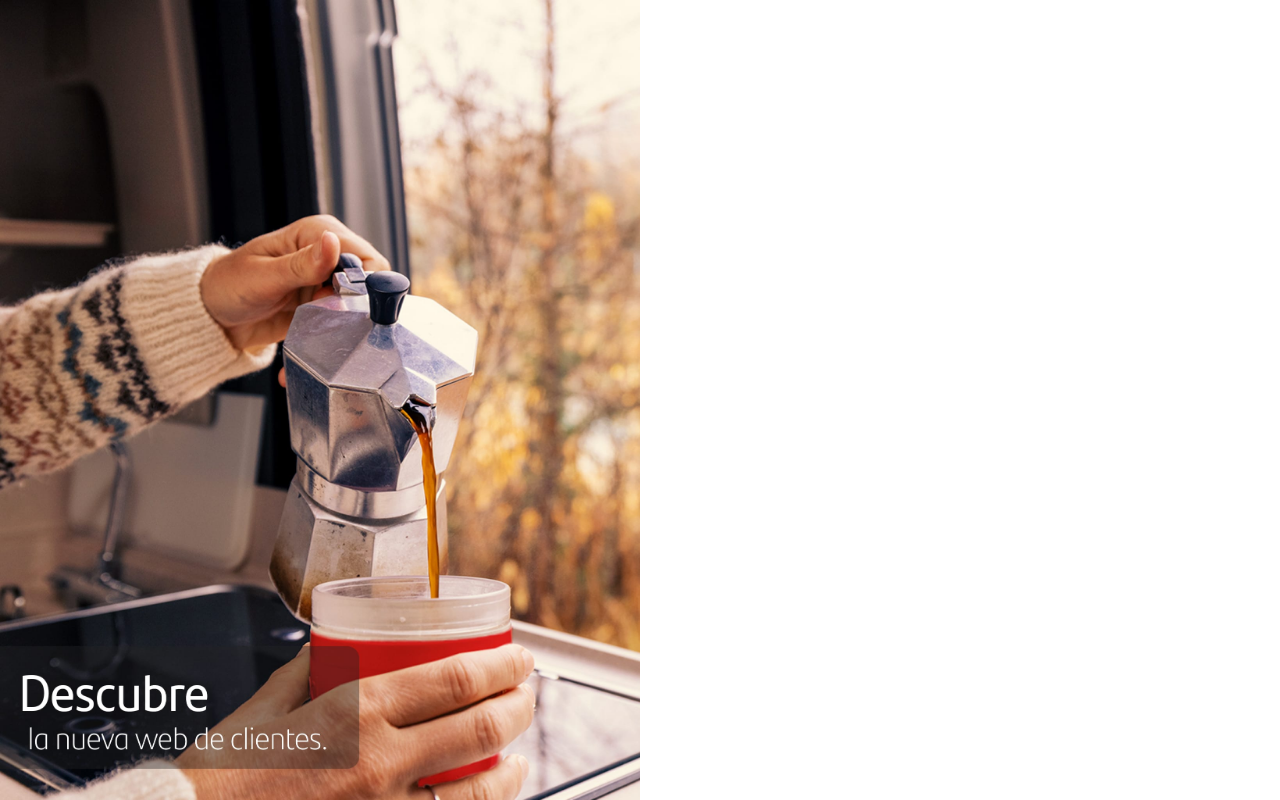
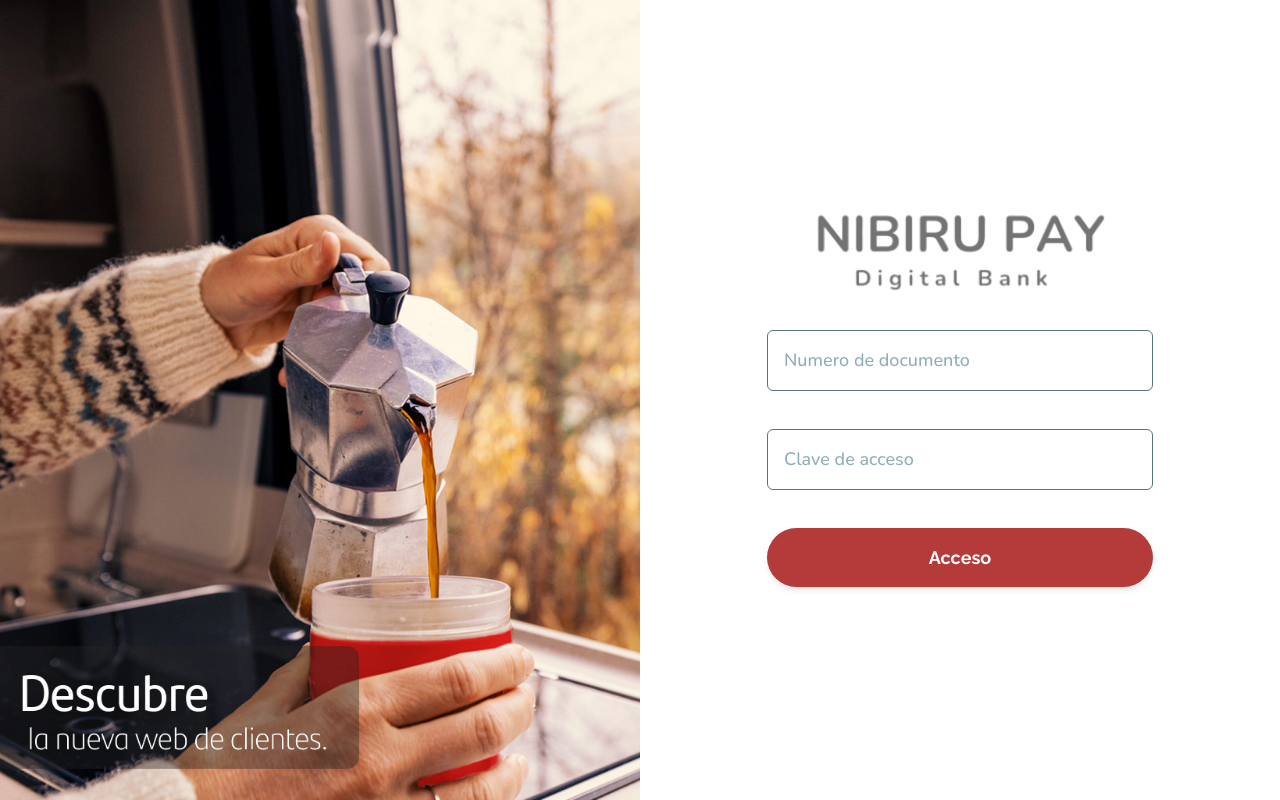
Before and after one commit to Nibiru-Home/bank-front, an Angular app: page /login in a window 1280 px wide. Built offline with nearby package versions, Linux system fonts and the light colour scheme.

Commit message:
Formulario

```diff
--- a/src/app/components/pages/login/login.html
+++ b/src/app/components/pages/login/login.html
@@ -2,4 +2,27 @@
   <div class="login-image">
     <img src="images/imagenLogin.jpg" alt="Login Image">
   </div>
+  <div class="login-content">
+    <div class="login-form-wrapper">
+      <div class="login-logo-container">
+        <img src="images/Logo.png" alt="Bank Logo" class="login-logo">
+      </div>
+      <form class="login-form">
+        <app-input
+          placeholder="Numero de documento"
+          id="doc-number">
+        </app-input>
+
+        <app-input
+          type="password"
+          placeholder="Clave de acceso"
+          id="access-key">
+        </app-input>
+
+        <div class="login-button-container">
+          <app-button text="Acceso" type="submit"></app-button>
+        </div>
+      </form>
+    </div>
+  </div>
 </div>
--- a/src/app/components/pages/login/login.scss
+++ b/src/app/components/pages/login/login.scss
@@ -1,4 +1,4 @@
-@use "../../../scss/01_utilies/variables" as utilities;
+@use "../../../scss/main.scss";
 
 .login-container {
   margin: var(--cyb-sys-margin-1);
@@ -6,9 +6,8 @@
   width: var(--cyb-sys-width-15);
   height: var(--cyb-sys-height-16);
   display: flex;
-  justify-content: flex-start;
-  align-items: flex-start;
-  overflow: hidden;
+  justify-content: space-between;
+  align-items: center;
 }
 
 .login-image {
@@ -16,12 +15,66 @@
   padding: var(--cyb-sys-padding-1);
   width: var(--cyb-sys-width-13);
   height: var(--cyb-sys-height-14);
+
+  img {
+    display: block;
+    width: var(--cyb-sys-width-14);
+    height: var(--cyb-sys-height-14);
+    object-fit: cover;
+    object-position: left center;
+  }
 }
 
-.login-image img {
-  display: block;
-  width: var(--cyb-sys-width-14);
+.login-content {
+  width: var(--cyb-sys-width-13);
   height: var(--cyb-sys-height-14);
-  object-fit: cover;
-  object-position: left center;
+  display: flex;
+  justify-content: center; /* Centering vertically */
+  align-items: center;     /* Centering horizontally */
+  padding: var(--cyb-sys-padding-1);
+  margin-left: auto;
+  align-self: center;
 }
+
+.login-form-wrapper {
+  width: 100%;
+  max-width: 450px;
+  display: flex;
+  flex-direction: column;
+  align-items: stretch;
+  padding: var(--cyb-sys-padding-10);
+  margin-top: calc(-1 * var(--cyb-sys-margin-5));
+}
+
+.login-logo-container {
+  margin-bottom: var(--cyb-sys-margin-9);
+  align-self: center;
+  .login-logo {
+    display: block;
+    width: var(--cyb-sys-width-7);
+    height: auto;
+  }
+}
+
+.login-title {
+  font-family: var(--cyb-sys-font-family-display);
+  font-size: var(--cyb-sys-font-size-8);
+  font-weight: var(--cyb-sys-font-weight-8);
+  color: var(--cyb-sys-color-black-1);
+  margin-bottom: var(--cyb-sys-margin-11);
+  text-align: center;
+}
+
+.login-form {
+  width: 100%;
+  display: flex;
+  flex-direction: column;
+  gap: var(--cyb-sys-padding-10);
+}
+
+.login-button-container {
+  margin-top: var(--cyb-sys-margin-4);
+  width: 100%;
+  max-width: none;
+  align-self: stretch;
+}
--- a/src/app/components/pages/login/login.ts
+++ b/src/app/components/pages/login/login.ts
@@ -1,9 +1,11 @@
 import { Component } from '@angular/core';
+import { InputComponent } from '../../ui/input/input';
+import { ButtonComponent } from '../../ui/button/button';
 
 @Component({
   selector: 'app-login',
   standalone: true,
-  imports: [],
+  imports: [InputComponent, ButtonComponent],
   templateUrl: './login.html',
   styleUrl: './login.scss'
 })
--- /dev/null
+++ b/src/app/components/ui/button/button.html
@@ -0,0 +1,3 @@
+<button [type]="type" class="ui-button">
+  {{ text }}
+</button>
--- /dev/null
+++ b/src/app/components/ui/button/button.scss
@@ -0,0 +1,24 @@
+@use "../../../scss/main.scss";
+
+.ui-button {
+  background-color: var(--cyb-sys-color-red-5);
+  color: var(--cyb-sys-color-white-9);
+  border: none;
+  border-radius: var(--cyb-sys-border-radius-10);
+  padding: var(--cyb-sys-padding-7) var(--cyb-sys-padding-10);
+  width: 100%;
+  font-family: var(--cyb-sys-font-family-ui);
+  font-size: var(--cyb-sys-font-size-5);
+  font-weight: var(--cyb-sys-font-weight-7);
+  cursor: pointer;
+  transition: opacity 0.2s;
+  box-shadow: var(--cyb-sys-shadow-3);
+
+  &:hover {
+    opacity: 0.9;
+  }
+
+  &:active {
+    transform: scale(0.98);
+  }
+}
--- /dev/null
+++ b/src/app/components/ui/input/input.html
@@ -0,0 +1,4 @@
+<div class="ui-input-container">
+  <label [for]="id" class="ui-input-label">{{ label }}</label>
+  <input [type]="type" [id]="id" [placeholder]="placeholder" class="ui-input-field">
+</div>
--- /dev/null
+++ b/src/app/components/ui/input/input.scss
@@ -0,0 +1,34 @@
+@use "../../../scss/main.scss";
+
+.ui-input-container {
+  display: flex;
+  flex-direction: column;
+  gap: var(--cyb-sys-padding-4);
+  width: 100%;
+}
+
+.ui-input-label {
+  font-family: var(--cyb-sys-font-family-body);
+  font-size: var(--cyb-sys-font-size-4);
+  font-weight: var(--cyb-sys-font-weight-7);
+  color: var(--cyb-sys-color-black-4);
+}
+
+.ui-input-field {
+  padding: var(--cyb-sys-padding-7);
+  border: 1px solid var(--cyb-sys-color-blue-gray-3);
+  border-radius: var(--cyb-sys-border-radius-4);
+  font-family: var(--cyb-sys-font-family-body);
+  font-size: var(--cyb-sys-font-size-5);
+  color: var(--cyb-sys-color-black-2);
+  outline: none;
+  transition: border-color 0.2s;
+
+  &:focus {
+    border-color: var(--cyb-sys-color-red-5);
+  }
+
+  &::placeholder {
+    color: var(--cyb-sys-color-blue-gray-5);
+  }
+}
--- a/src/app/scss/02_base/_colors.scss
+++ b/src/app/scss/02_base/_colors.scss
@@ -6,25 +6,30 @@
 $light-blue-color: utilities.$light-blue-color;
 $beige-color: utilities.$beige-color;
 $white-color: utilities.$white-color;
+$red-color: utilities.$red-color;
 
 :root {
   @for $i from 1 through list.length($black-color) {
-    --mlt-sys-color-black-#{$i}: #{list.nth($black-color, $i)};
+    --cyb-sys-color-black-#{$i}: #{list.nth($black-color, $i)};
   }
 
   @for $i from 1 through list.length($blue-gray-color) {
-    --mlt-sys-color-blue-gray-#{$i}: #{list.nth($blue-gray-color, $i)};
+    --cyb-sys-color-blue-gray-#{$i}: #{list.nth($blue-gray-color, $i)};
   }
 
   @for $i from 1 through list.length($light-blue-color) {
-    --mlt-sys-color-light-blue-#{$i}: #{list.nth($light-blue-color, $i)};
+    --cyb-sys-color-light-blue-#{$i}: #{list.nth($light-blue-color, $i)};
   }
 
   @for $i from 1 through list.length($beige-color) {
-    --mlt-sys-color-beige-#{$i}: #{list.nth($beige-color, $i)};
+    --cyb-sys-color-beige-#{$i}: #{list.nth($beige-color, $i)};
   }
 
   @for $i from 1 through list.length($white-color) {
-    --mlt-sys-color-white-#{$i}: #{list.nth($white-color, $i)};
+    --cyb-sys-color-white-#{$i}: #{list.nth($white-color, $i)};
+  }
+
+  @for $i from 1 through list.length($red-color) {
+    --cyb-sys-color-red-#{$i}: #{list.nth($red-color, $i)};
   }
 }
--- a/src/index.html
+++ b/src/index.html
@@ -2,10 +2,10 @@
 <html lang="en">
 <head>
   <meta charset="utf-8">
-  <title>BankFront</title>
+  <title>Nibiru Pay</title>
   <base href="/">
   <meta name="viewport" content="width=device-width, initial-scale=1">
-  <link rel="icon" type="image/pn" href="favicon.png">
+  <link rel="icon" type="image/png" href="favicon.png">
 </head>
 <body>
   <app-root></app-root>
```
Also changed, not shown: src/app/components/ui/button/button.ts (added, +13 -0 lines), src/app/components/ui/input/input.ts (added, +15 -0 lines), public/favicon.png, public/images/Logo.png.
